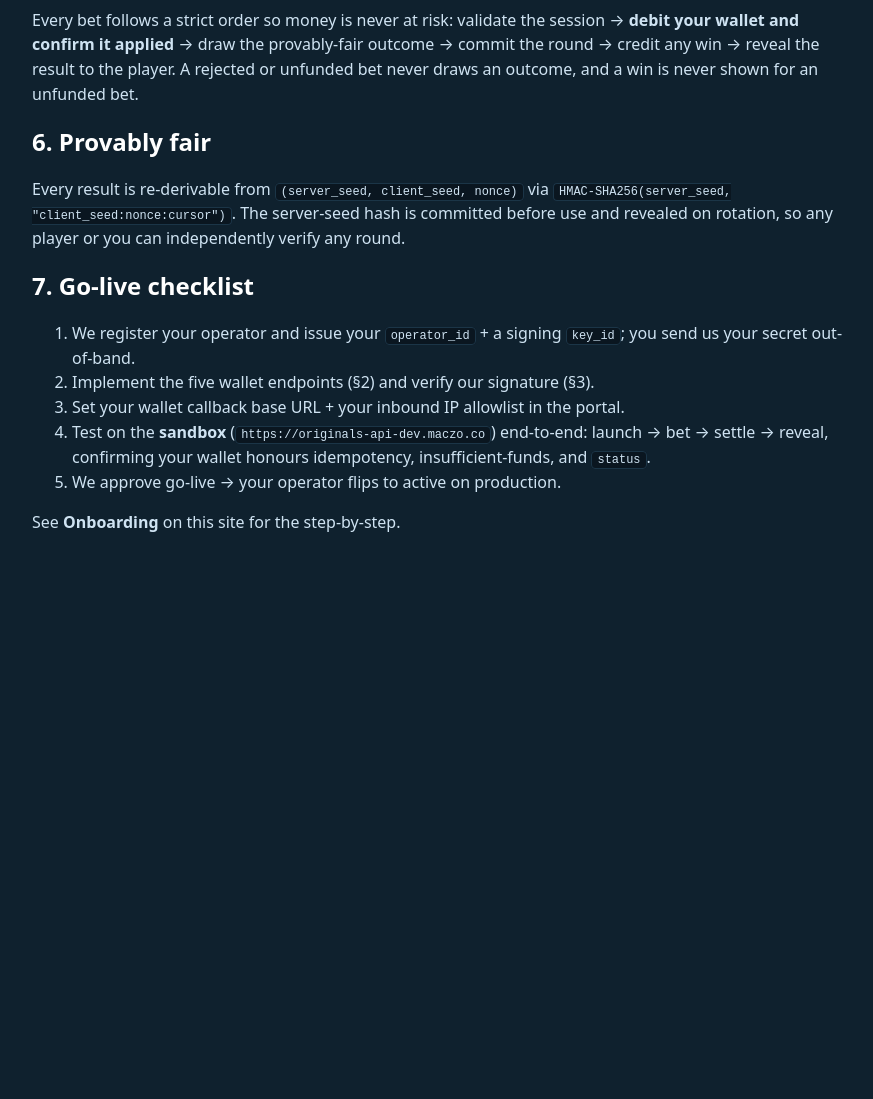
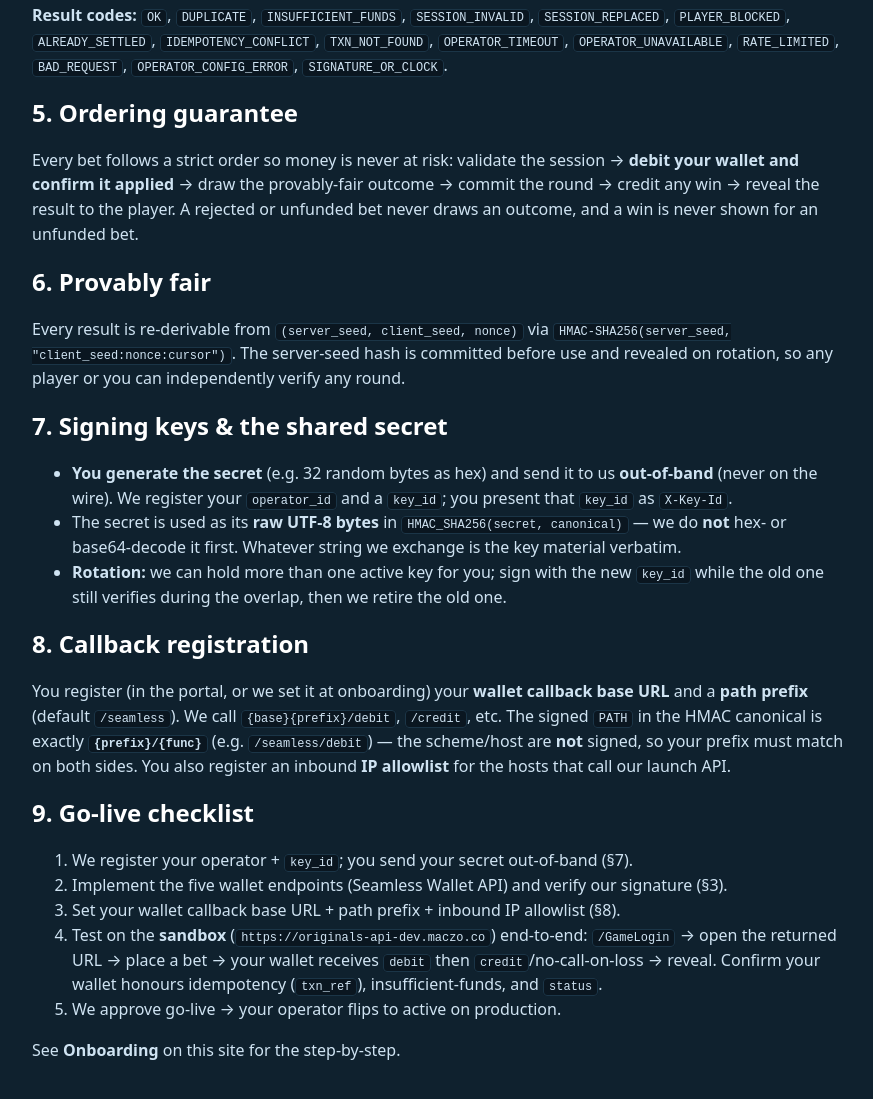
Before and after one commit to maczocono/maczo-originals-api-docs, a plain HTML site: page maczo-native-wire.html in a window 1280 px wide. Shown: the part 2231-3330 px from the top of the page, without its empty margins (200-1073 px from the left). Before the commit the page ends 2842 px from the top, so only its background shows below. Drawn offline with Linux system fonts and the light colour scheme; a web font is replaced by a local one.

Commit message:
Add Launch & Catalog API spec + native launch/HMAC + secret-handoff docs

```diff
--- a/maczo-native-wire.html
+++ b/maczo-native-wire.html
@@ -74,6 +74,12 @@ play. Everything is JSON, signed with HMAC-SHA256 headers, and uses integer mino
 </tr>
 </tbody>
 </table>
+<p>These are JSON, signed with the same header HMAC as the wallet callbacks (§3), and always answer HTTP
+<code>200</code> — classify on the body <code>code</code> (<code>OK</code> / <code>OPERATOR_CONFIG_ERROR</code> / <code>BAD_REQUEST</code> /
+<code>SIGNATURE_OR_CLOCK</code>). The exact request/response bodies are in the <strong>Launch &amp; Catalog API</strong> reference on
+this site. <code>player_ref</code> is your durable player id (charset <code>A-Za-z0-9._$?-</code>, length 1–50) and is echoed
+<strong>verbatim</strong> on every wallet callback. <code>game_code</code> is an <code>originals_&lt;id&gt;</code> value from <code>/GetGameList</code>,
+passed back to <code>/GameLogin</code>.</p>
 <p><strong>maczo calls you</strong> at the wallet callback base URL you register (<code>{yourWalletBase}{prefix}</code>):</p>
 <table>
 <thead>
@@ -148,14 +154,29 @@ an unfunded bet.</p>
 <p>Every result is re-derivable from <code>(server_seed, client_seed, nonce)</code> via
 <code>HMAC-SHA256(server_seed, "client_seed:nonce:cursor")</code>. The server-seed hash is committed before use and
 revealed on rotation, so any player or you can independently verify any round.</p>
-<h2 id="7-go-live-checklist">7. Go-live checklist</h2>
+<h2 id="7-signing-keys-the-shared-secret">7. Signing keys &amp; the shared secret</h2>
+<ul>
+<li><strong>You generate the secret</strong> (e.g. 32 random bytes as hex) and send it to us <strong>out-of-band</strong> (never on
+  the wire). We register your <code>operator_id</code> and a <code>key_id</code>; you present that <code>key_id</code> as <code>X-Key-Id</code>.</li>
+<li>The secret is used as its <strong>raw UTF-8 bytes</strong> in <code>HMAC_SHA256(secret, canonical)</code> — we do <strong>not</strong>
+  hex- or base64-decode it first. Whatever string we exchange is the key material verbatim.</li>
+<li><strong>Rotation:</strong> we can hold more than one active key for you; sign with the new <code>key_id</code> while the old
+  one still verifies during the overlap, then we retire the old one.</li>
+</ul>
+<h2 id="8-callback-registration">8. Callback registration</h2>
+<p>You register (in the portal, or we set it at onboarding) your <strong>wallet callback base URL</strong> and a <strong>path
+prefix</strong> (default <code>/seamless</code>). We call <code>{base}{prefix}/debit</code>, <code>/credit</code>, etc. The signed <code>PATH</code> in the
+HMAC canonical is exactly <strong><code>{prefix}/{func}</code></strong> (e.g. <code>/seamless/debit</code>) — the scheme/host are <strong>not</strong>
+signed, so your prefix must match on both sides. You also register an inbound <strong>IP allowlist</strong> for the
+hosts that call our launch API.</p>
+<h2 id="9-go-live-checklist">9. Go-live checklist</h2>
 <ol>
-<li>We register your operator and issue your <code>operator_id</code> + a signing <code>key_id</code>; you send us your secret
-   out-of-band.</li>
-<li>Implement the five wallet endpoints (§2) and verify our signature (§3).</li>
-<li>Set your wallet callback base URL + your inbound IP allowlist in the portal.</li>
-<li>Test on the <strong>sandbox</strong> (<code>https://originals-api-dev.maczo.co</code>) end-to-end: launch → bet → settle →
-   reveal, confirming your wallet honours idempotency, insufficient-funds, and <code>status</code>.</li>
+<li>We register your operator + <code>key_id</code>; you send your secret out-of-band (§7).</li>
+<li>Implement the five wallet endpoints (Seamless Wallet API) and verify our signature (§3).</li>
+<li>Set your wallet callback base URL + path prefix + inbound IP allowlist (§8).</li>
+<li>Test on the <strong>sandbox</strong> (<code>https://originals-api-dev.maczo.co</code>) end-to-end: <code>/GameLogin</code> → open the
+   returned URL → place a bet → your wallet receives <code>debit</code> then <code>credit</code>/no-call-on-loss → reveal.
+   Confirm your wallet honours idempotency (<code>txn_ref</code>), insufficient-funds, and <code>status</code>.</li>
 <li>We approve go-live → your operator flips to active on production.</li>
 </ol>
 <p>See <strong>Onboarding</strong> on this site for the step-by-step.</p></main></body></html>
```
Also changed, not shown: api.html (+1 -1 lines), onboarding.html (+18 -8 lines), llms-full.txt, 1 other file.
